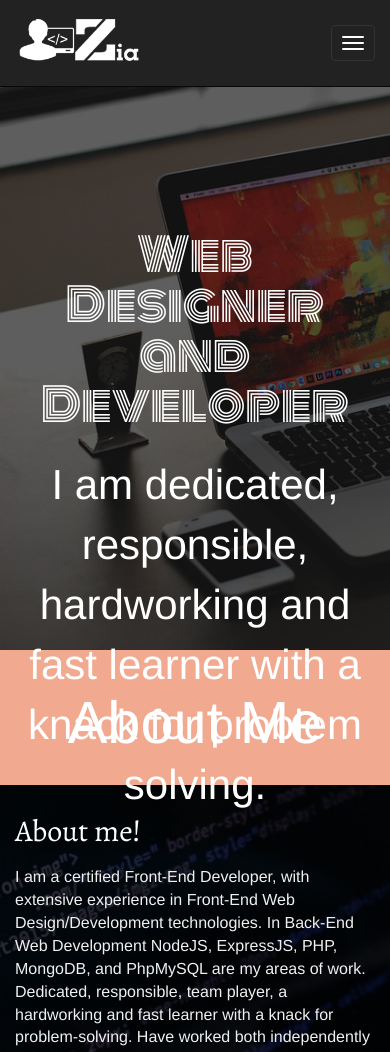
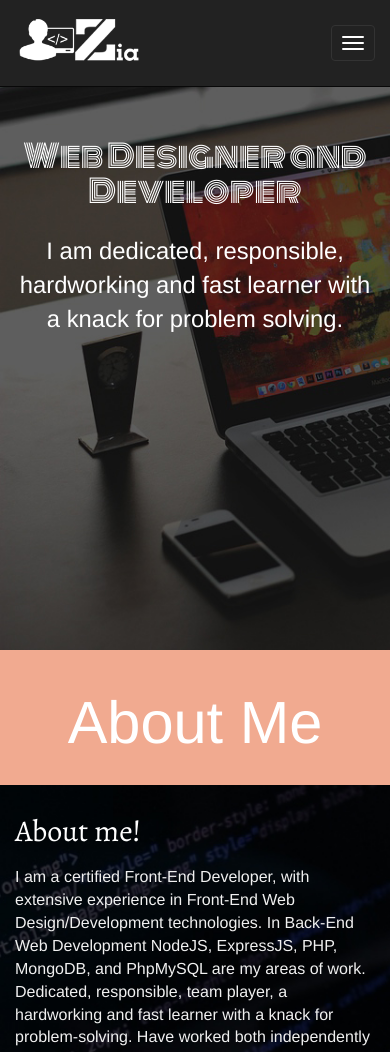
Before and after one commit to ziaongit/ziaongit.github.io, a PHP site: page / in a window 390 px wide. Shown: the top 1052 px of the page. Run offline with PHP 8.4, Linux system fonts and the light colour scheme; some libraries are stand-ins or nearby versions.

Commit message:
portfolio

```diff
--- a/index.html
+++ b/index.html
@@ -139,13 +139,13 @@
           </div>
           <div class="col-md-6" id="webSEO">
             <h2>SEO</h2>
-            <p>I work as a freelancer from last 6 years. To keep my clients happy it was important for me to learn SEO(Search Engin Optimization). Today I am expert in On-Page SEO (Internal linking, Anchor text, Headlines, Titles and Meta tags, XML Sitemap, Navigation, Comments, Content, Regularity, Length, Improving click through rates, Meta description research, Authorship, Schema markup, Images) and Off-page SEO (link building, Social media, Keyword research, Google ad words, Directories)</p>
+            <p>According to my experience, it is very important for every web developer to have good knowledge of Search Engine Optimization. To keep my clients happy it was important for me to learn SEO(Search Engin Optimization). Today I am expert in On-Page SEO (Internal linking, Anchor text, Headlines, Titles and Meta tags, XML Sitemap, Navigation, Comments, Content, Regularity, Length, Improving click through rates, Meta description research, Authorship, Schema markup, Images) and Off-page SEO (link building, Social media, Keyword research, Google ad words, Directories)</p>
           </div>
         </div>
         <div class="skills-detail container">
           <div class="col-md-6" id="socialMedia">
             <h2>Social Media</h2>
-            <p>With time I got many clients who were demanding for to work for them as a social media manager. I have good experience in Strategy planning, Tactics, and execution, Community management, Social web content planning, Theology and content optimization, Writing skills and have the very creative mindset. I know what is going on in people mind, what they want to see &#9786; </p>
+            <p>I work as a freelance Social Media Manager, for many clients almost 3 year. I have good experience in Strategy planning, Tactics, and execution, Community management, Social web content planning, Theology and content optimization, Writing skills and have the very creative mindset. I know what is going on in people mind, what they want to see.</p>
           </div>
           <div class="col-md-6">
             <img src="https://raw.githubusercontent.com/ziaongit/ziaongit.github.io/master/resources/images/social-media-marketing.png" alt="Social Media">
@@ -251,11 +251,11 @@
       <div class="container-fluid">
         <div class="col-md-4" id="googleSearch">
           <h3>GOOGLE SEARCH</h3>
-          <p>I am always on google. I love to learn new technologies, that keep me always on google. I believe earn and give, learn and teach. That is way I help other designer/developer online and learn from them.</p>
+          <p>Google is my best friend. Why because I love to learn new technologies, discover new things, and Google help me with that. I also participate in other different, learning forums online.</p>
         </div>
         <div class="col-md-4" id="sport">
           <h3>SPORT and COOKING</h3>
-          <p>I love to cook and can cook very well. On day I will cook for you, do not worry &#9787; I play cricket and I am all rounder. Want to see my team? Yes click on the link for more. <a target="_blank" href="https://www.facebook.com/WatanZalmiGbg/">Watan Zalmi Cricket Club, Göteborg</a></p>
+          <p>I love to cook and can cook very well. Like learning web technologies every day, something new, I learn to cook something new. At the evening I do not sit at home because I will go out for a walk. I can play good cricket.</a></p>
         </div>
         <div class="col-md-4" id="writing">
           <h3>WRITING</h3>
--- a/resources/css/main.css
+++ b/resources/css/main.css
@@ -84,6 +84,26 @@ body {
     font-size: 3em;
     margin-top: 25px;
 }
+@media only screen and (max-width: 500px){
+    .header h1 {
+        font-size: 2.25em;
+        margin-top: 15px;
+    }
+    .header p {
+        font-size: 1.7em;
+        margin-top: 25px;
+    }
+ }
+ @media only screen and (max-width: 800px){
+    .header h1 {
+        font-size: 2.25em;
+        margin-top: 20px;
+    }
+    .header p {
+        font-size: 1.7em;
+        margin-top: 25px;
+    }
+ }
 
 /*************************
     HEADER END
```
Also changed, not shown: 1 other file.
